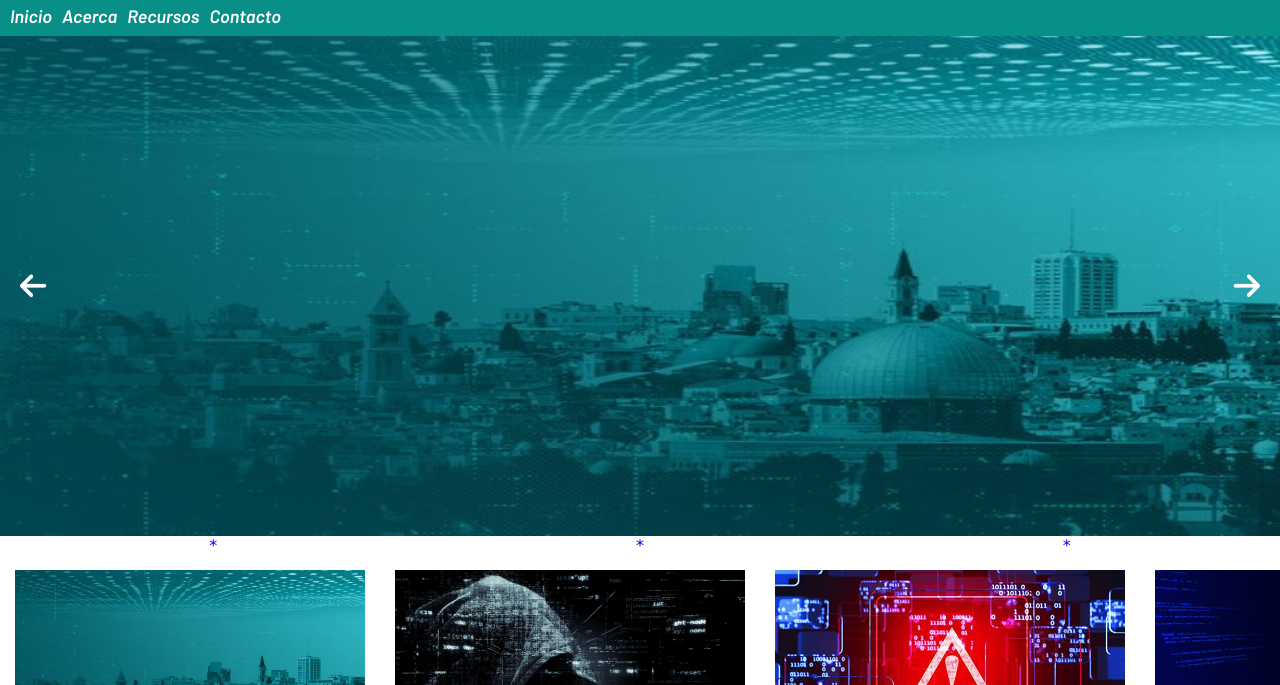
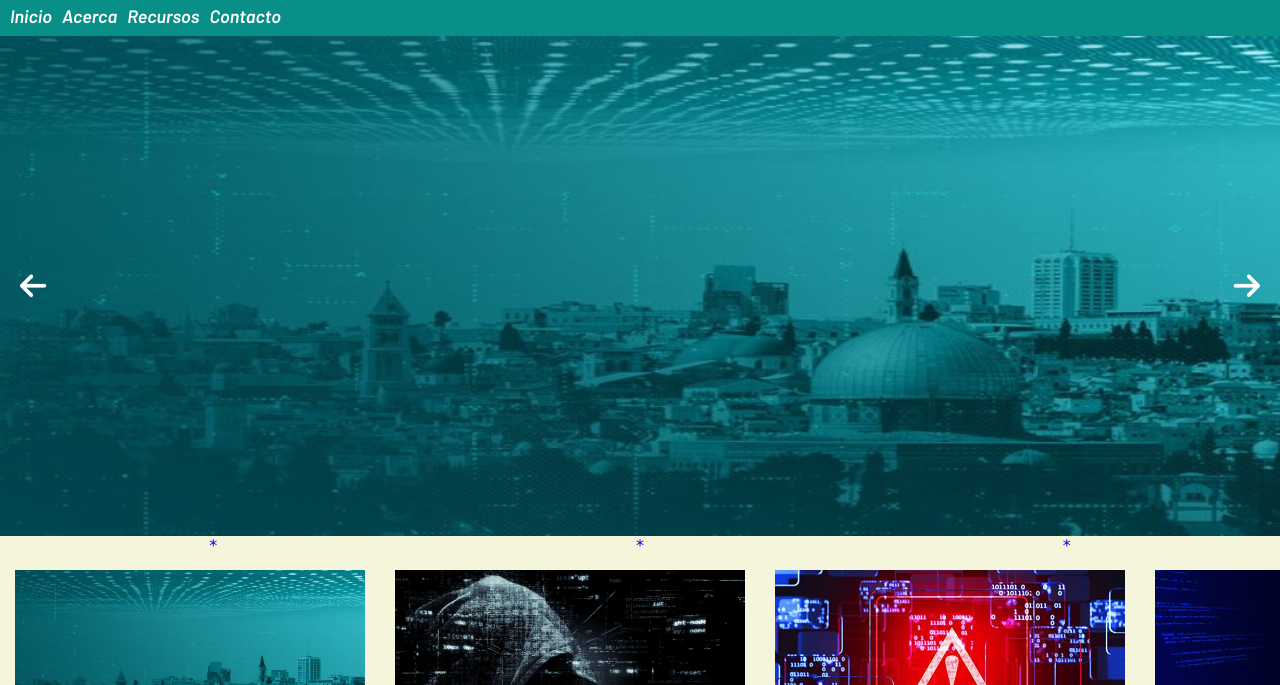
Before and after one commit to Villamarinji/TPO-CaC, a plain HTML site: page index.html in a window 1280 px wide. Shown: the part 115-800 px from the top of the page. Drawn offline with Linux system fonts and the light colour scheme.

Commit message:
Medias Query

```diff
--- a/CSS/estilos.css
+++ b/CSS/estilos.css
@@ -2,7 +2,7 @@
 @media only screen and (min-width: 800px){
     /*PC: Ancho mínimo 800px, desde 800px le aplicamos este estilo*/
     body{
-
+       background-color: #f5f5dc;
     }
 
 }
```
